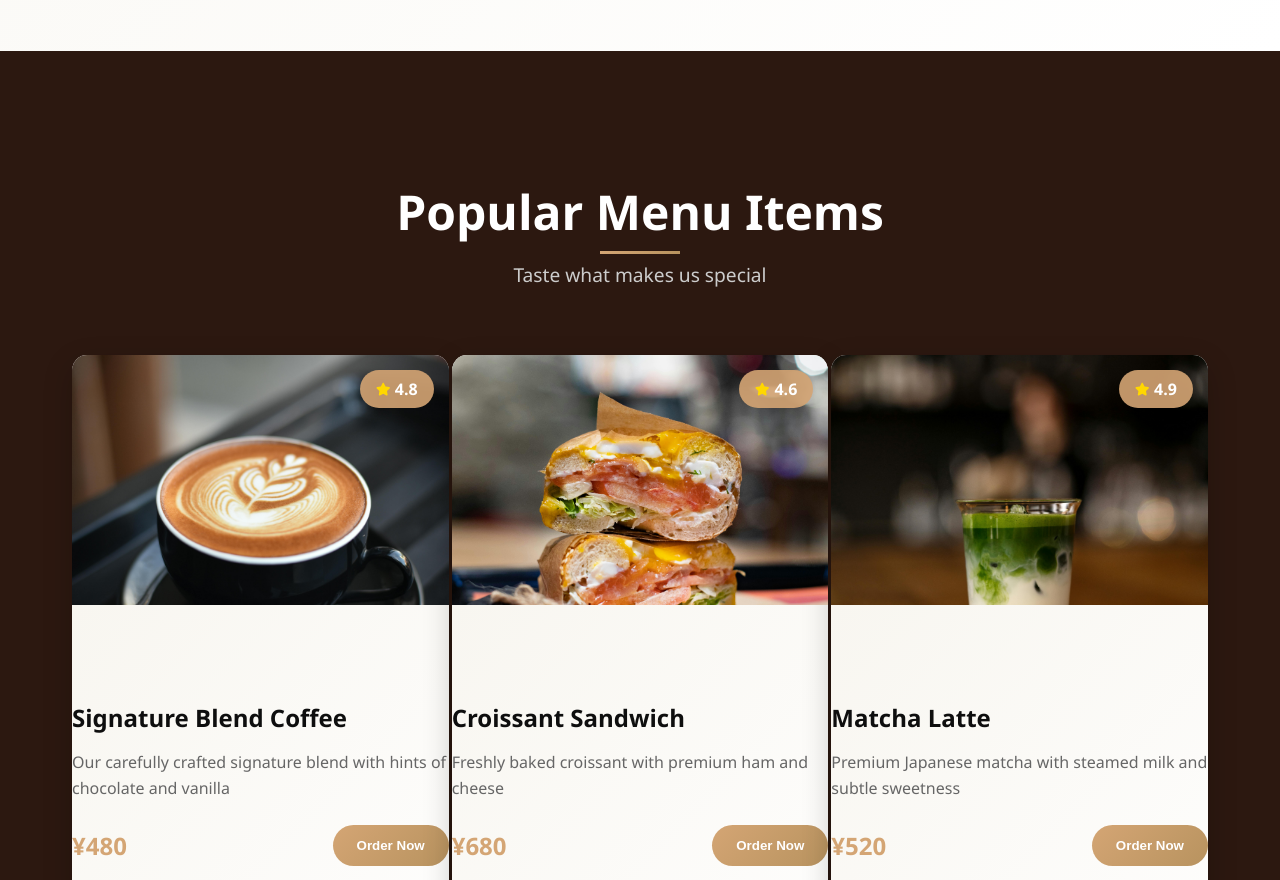
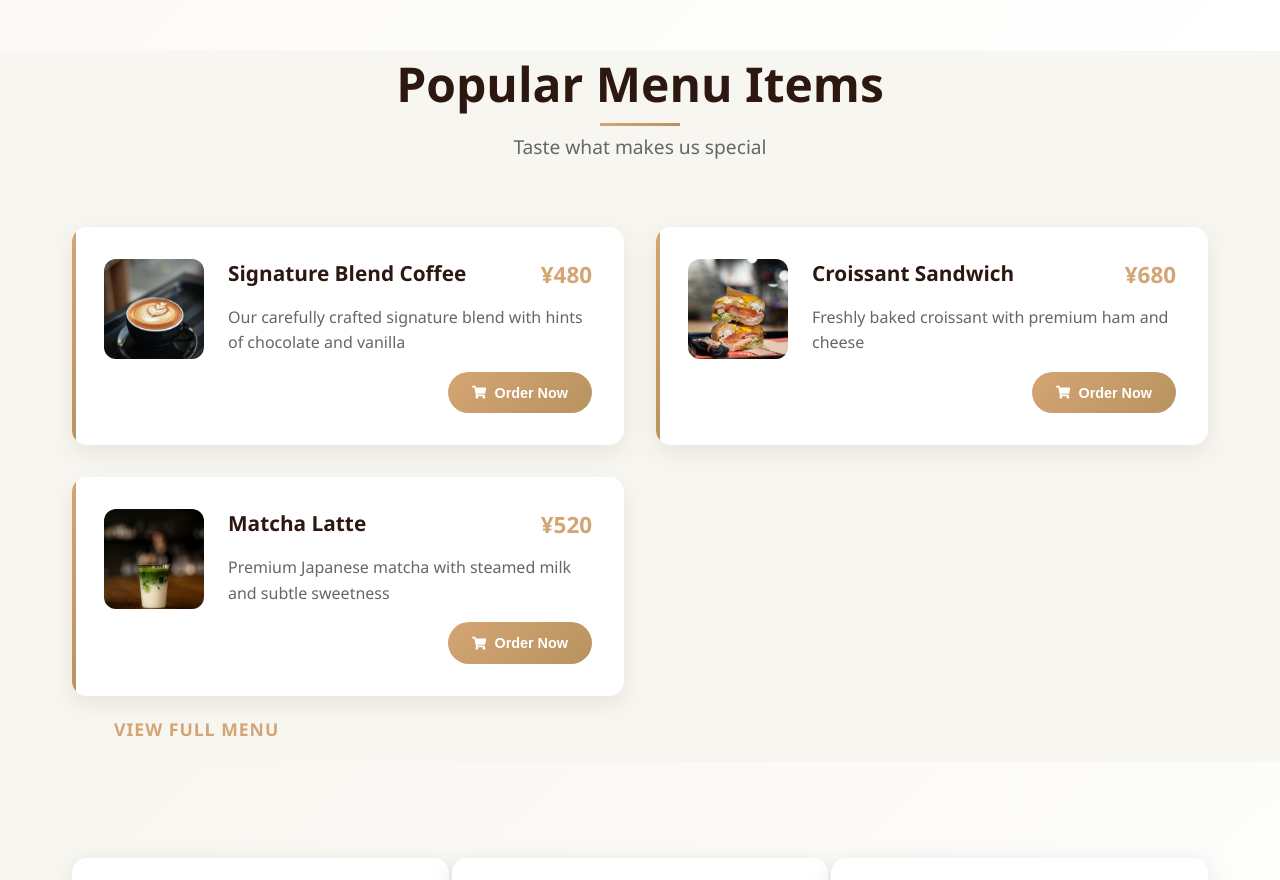
Before and after one commit to rikuto-mikado/cafe-website-react, a React (Create React App) app: page / in a window 1280 px wide. Shown: the part 1920-2800 px from the top of the page. Built offline with nearby package versions, Linux system fonts and the light colour scheme.

Commit message:
complte the porject

```diff
--- a/src/components/Header/Header.js
+++ b/src/components/Header/Header.js
@@ -75,10 +75,10 @@ const Header = () => {
                 </nav>
 
                 {/* Contact information */}
-                <div className="contact-info">
+                <Link to="/contact" className="contact-info">
                     <FaPhone className="contact-icon" />
-                    <span className="contact-text">03-0000-0000</span>
-                </div>
+                    <span className="contact-text">Contact Us</span>
+                </Link>
 
                 {/* Mobile menu button */}
                 <button
--- a/src/pages/Home/Home.css
+++ b/src/pages/Home/Home.css
@@ -266,130 +266,7 @@
     font-size: 1.1rem;
 }
 
-/* Popular Menu Section */
-.popular-menu-section {
-    padding: 8rem 0;
-    background-color: #2c1810;
-    color: #fff;
-}
 
-.popular-menu-section .section-title {
-    color: #fff;
-}
-
-.popular-menu-section .section-title::after {
-    background: linear-gradient(90deg, #d4a574, #b8935f);
-}
-
-.popular-menu-section .section-subtitle {
-    color: #ccc;
-}
-
-.menu-grid {
-    display: grid;
-    grid-template-columns: repeat(auto-fit, minmax(350px, 1fr));
-    gap: 3px;
-    margin-bottom: 4rem;
-}
-
-.menu-card {
-    background: #fff;
-    border-radius: 15px;
-    overflow: hidden;
-    box-shadow: 0 10px 30px rgba(0, 0, 0, 0.2);
-    transition: all 0.3s ease;
-}
-
-.menu-card:hover {
-    transform: translateY(-8px);
-    box-shadow: 0 20px 50px rgba(0, 0, 0, 0.3);
-}
-
-.menu-image {
-    position: relative;
-    height: 250px;
-    overflow: hidden;
-}
-
-.menu-image img {
-    width: 100%;
-    height: 100%;
-    object-fit: cover;
-    transition: transform 0.3s ease;
-}
-
-.menu-card:hover .menu-image img {
-  transform: scale(1.1);
-}
-
-.rating {
-    position: absolute;
-    top: 15px;
-    right: 15px;
-    background: rgba(212, 165, 116, 0.9);
-    color: #fff;
-    padding: 0.5rem 1rem;
-    border-radius: 20px;
-    font-weight: 600;
-    display: flex;
-    align-items: center;
-    gap: 0.3rem;
-}
-
-.star {
-    color: #ffd700;
-    font-size: 0.9rem;
-}
-
-.menu-content {
-    padding: 2rem;
-    color: #2c1810;
-}
-
-.menu-name {
-    font-size: 1.5rem;
-    font-weight: 600;
-    margin-bottom: 1rem;
-    color: #0e0e0e;
-}
-
-.menu-description {
-    color: #666;
-    line-height: 1.6;
-    margin-bottom: 1.5rem;
-}
-
-.menu-footer {
-  display: flex;
-  justify-content: space-between;
-  align-items: center;
-}
-
-.menu-price {
-    font-size: 1.5rem;
-    font-weight: 700;
-    color: #d4a574;
-}
-
-.add-to-cart-btn {
-    background: linear-gradient(135deg, #d4a574, #b8935f);
-    color: #fff;
-    border: none;
-    padding: 0.8rem 1.5rem;
-    border-radius: 25px;
-    font-weight: 600;
-    cursor: pointer;
-    transition: all 0.3s ease;
-}
-
-.add-to-cart-btn:hover {
-    transform: translateX(2px);
-    box-shadow: 0 5px 15px rgba(212, 165, 116, 0.4);
-}
-
-.menu-cta {
-    text-align: center;
-}
 
 /* Shop Information Section */
 .info-section {
--- a/src/pages/Home/Home.js
+++ b/src/pages/Home/Home.js
@@ -1,7 +1,8 @@
 import React from 'react';
 import { Link } from 'react-router-dom';
-import { FaCoffee, FaLeaf, FaHeart, FaClock, FaMapMarkerAlt, FaStar } from 'react-icons/fa';
+import { FaCoffee, FaLeaf, FaHeart, FaClock, FaMapMarkerAlt, FaStar, FaShoppingCart } from 'react-icons/fa';
 import './Home.css';
+import '../Menu/Menu.css';
 import cafeBackground from '../../assets/cafe-background.jpg';
 import coffeeImage from '../../assets/coffee.jpg';
 import sandwichImage from '../../assets/sandwich.jpg';
@@ -16,6 +17,22 @@ const imageMap = {
 
 const Home = () => {
   const { popularItems } = menuData;
+
+  const renderTag = (tag) => {
+    const tagClasses = {
+      popular: 'tag-popular',
+      new: 'tag-new',
+      seasonal: 'tag-seasonal',
+      vegan: 'tag-vegan',
+      decaf: 'tag-decaf'
+    };
+
+    return (
+      <span key={tag} className={`menu-tag ${tagClasses[tag] || ''}`}>
+        {tag.charAt(0).toUpperCase() + tag.slice(1)}
+      </span>
+    );
+  };
 
   return (
     <div className="home">
@@ -106,22 +123,28 @@ const Home = () => {
             <p className="section-subtitle">Taste what makes us special</p>
           </div>
 
-          <div className="menu-grid">
+          <div className="menu-items-grid">
             {popularItems.map(item => (
-              <div key={item.id} className="menu-card">
-                <div className="menu-image">
+              <div key={item.id} className="menu-item">
+                <div className="menu-item-image">
                   <img src={imageMap[item.image]} alt={item.name} />
-                  <div className="rating">
-                    <FaStar className="star" />
-                    {item.rating}
+                </div>
+                <div className="menu-item-content">
+                  <div className="menu-item-header">
+                    <div>
+                      <h3 className="menu-item-name">{item.name}</h3>
+                    </div>
+                    <div className="menu-item-price">{item.price}</div>
                   </div>
-                </div>
-                <div className="menu-content">
-                  <h3 className="menu-name">{item.name}</h3>
-                  <p className="menu-description">{item.description}</p>
-                  <div className="menu-footer">
-                    <span className="menu-price">{item.price}</span>
-                    <button className="add-to-cart-btn">Order Now</button>
+                  <p className="menu-item-description">{item.description}</p>
+                  <div className="menu-item-footer">
+                    <div className="menu-item-tags">
+                      {item.tags && item.tags.map(tag => renderTag(tag))}
+                    </div>
+                    <button className="order-btn">
+                      <FaShoppingCart />
+                      Order Now
+                    </button>
                   </div>
                 </div>
               </div>
```
